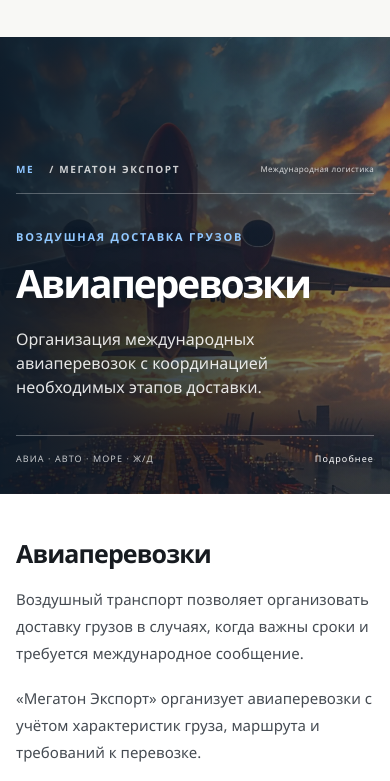
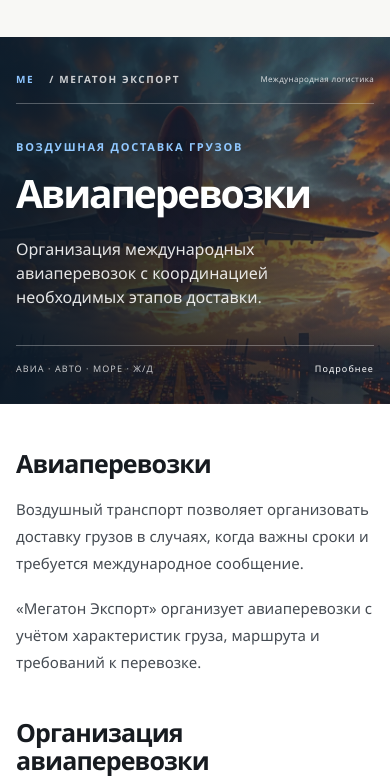
Before and after one commit to Viktor1495/megatonexport, a plain HTML site: page services/air.html in a window 390 px wide. Shown: the part 63-844 px from the top of the page. Drawn offline with Linux system fonts and the light colour scheme.

Commit message:
Add files via upload

```diff
--- a/css/style.css
+++ b/css/style.css
@@ -760,14 +760,14 @@ body.language-modal-open{overflow:hidden}
 @media (max-width: 800px) {
   .inner-hero {
     min-height: 390px;
-    padding: 112px 0 28px;
+    padding: 42px 0 28px;
     background-position: center, center, 58% center;
   }
   .inner-hero .section-topline { margin-bottom: 38px; }
   .inner-hero__meta { margin-top: 36px; }
 }
 @media (max-width: 480px) {
-  .inner-hero { min-height: 360px; padding-top: 100px; }
+  .inner-hero { min-height: 360px; padding-top: 10px; }
   .inner-hero .section-topline { gap: 12px; margin-bottom: 34px; }
   .inner-hero .section-topline__note { max-width: 125px; text-align: right; }
   .inner-hero h1 { font-size: clamp(36px, 10vw, 46px); line-height: 1.02; }
```
